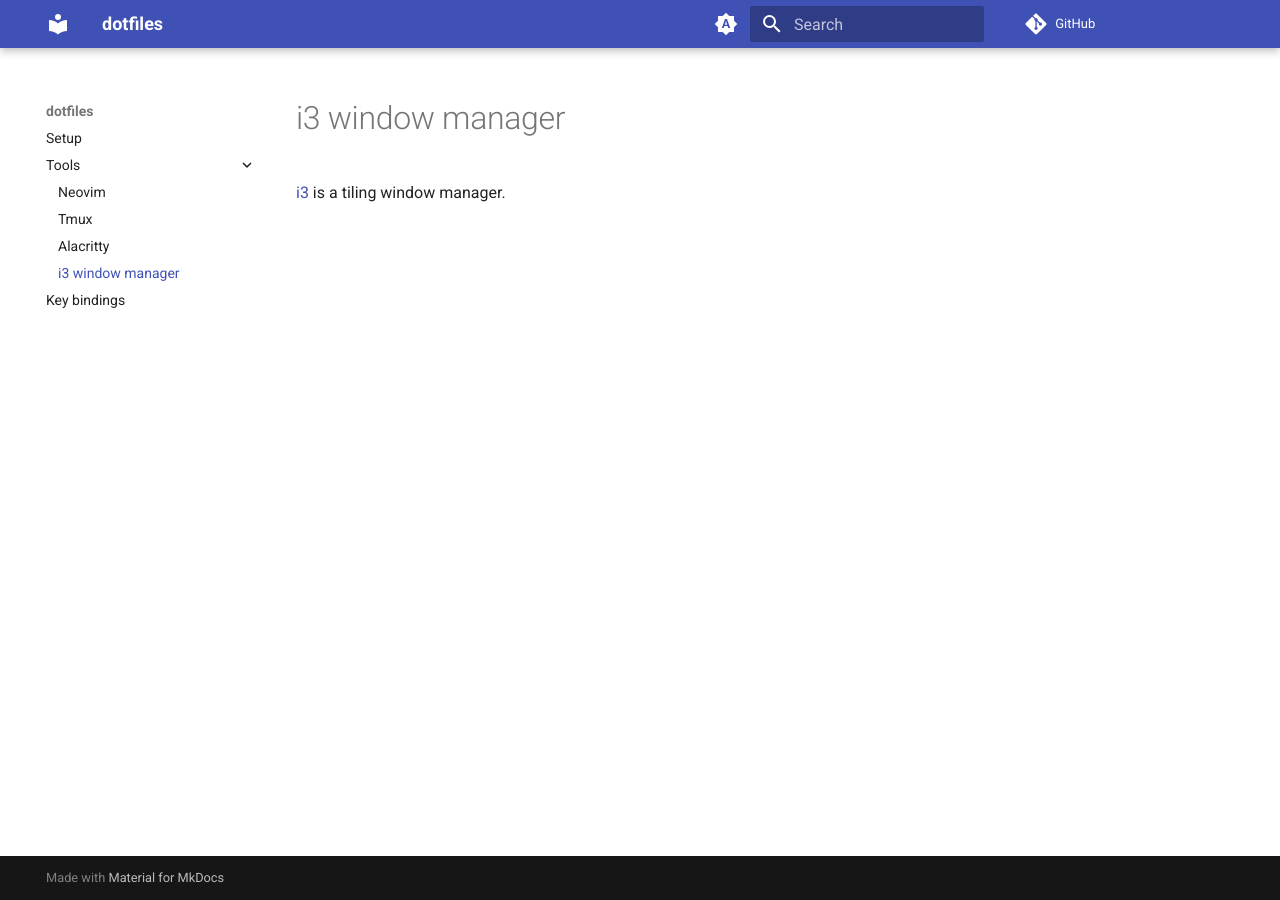
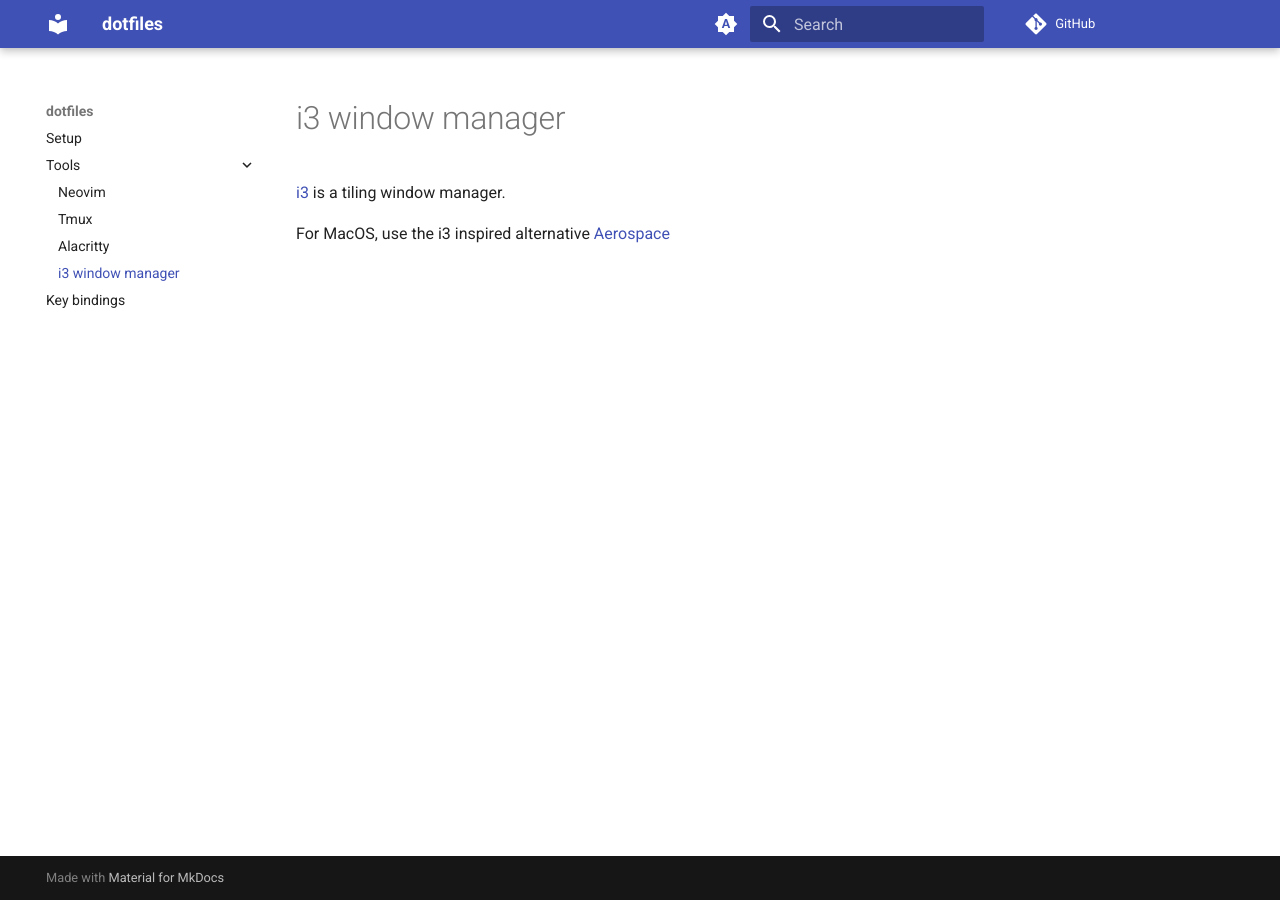
Before and after one commit to HieuDao-code/dotfiles, an MkDocs documentation site: the page built from docs/i3.md, in a window 1280 px wide. Built offline with MkDocs 1.6.1 and Material for MkDocs 9.7.7, drawn with Linux system fonts in a browser that asks for light colours; comment, search, counter and statistics services are not loaded.

Commit message:
Update i3.md

```diff
--- a/docs/i3.md
+++ b/docs/i3.md
@@ -1,3 +1,5 @@
 # i3 window manager
 
 [i3](https://github.com/i3/i3) is a tiling window manager.
+
+For MacOS, use the i3 inspired alternative [Aerospace](https://github.com/nikitabobko/AeroSpace)
```
